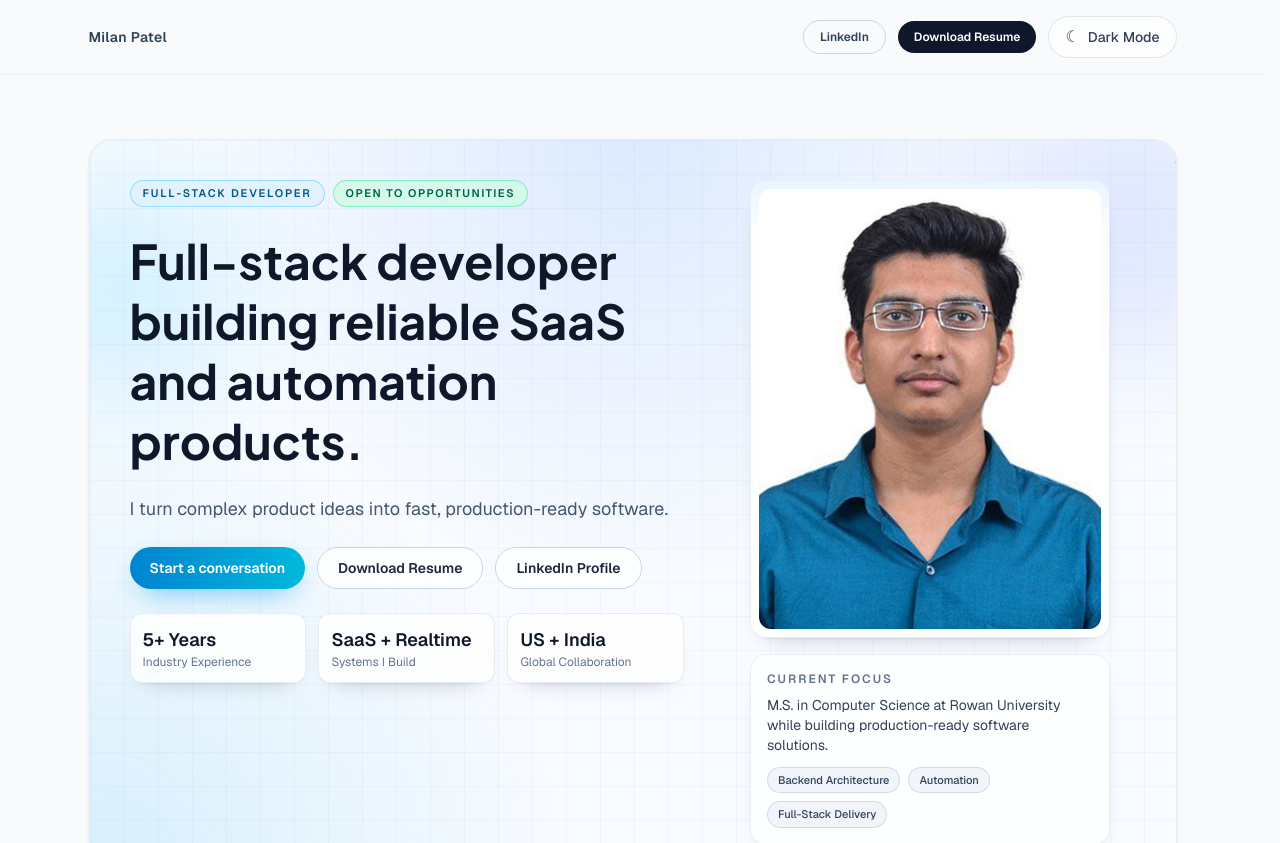
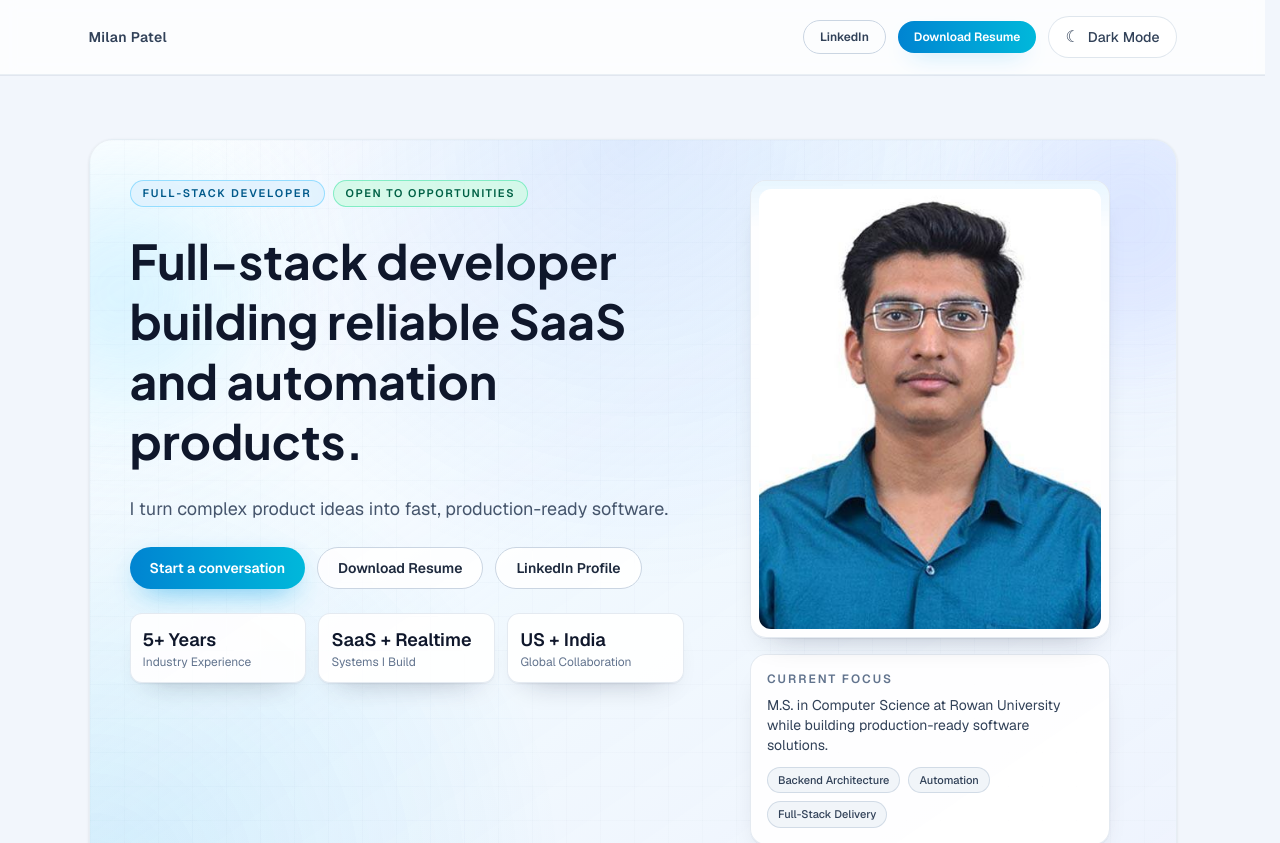
Before and after one commit to milan-48/my-dev-portfolio, a Next.js app: page / in a window 1280 px wide. Shown: the top 843 px of the page. Built offline with nearby package versions, Linux system fonts and the light colour scheme.

Commit message:
Update global styles and enhance homepage layout with improved background gradients and card designs for better visual appeal

```diff
--- a/app/globals.css
+++ b/app/globals.css
@@ -2,8 +2,8 @@
 @custom-variant dark (&:where([data-theme=dark], [data-theme=dark] *));
 
 :root {
-  --background: #f8fafc;
-  --foreground: #0f172a;
+  --background: #f2f6fc;
+  --foreground: #0b1220;
 }
 
 @theme inline {
@@ -22,6 +22,15 @@ body {
   background: var(--background);
   color: var(--foreground);
   font-family: var(--font-geist-sans), Arial, Helvetica, sans-serif;
+}
+
+:root:not([data-theme="dark"]) body {
+  background-image: radial-gradient(circle at top right, rgba(56, 189, 248, 0.1), transparent 38%),
+    radial-gradient(circle at bottom left, rgba(99, 102, 241, 0.08), transparent 34%);
+}
+
+:root[data-theme="dark"] body {
+  background-image: none;
 }
 
 html {
@@ -65,7 +74,7 @@ html {
 
 .card-soft {
   transition: transform 220ms ease, box-shadow 260ms ease, border-color 220ms ease;
-  box-shadow: 0 1px 1px rgba(15, 23, 42, 0.04), 0 12px 24px -18px rgba(15, 23, 42, 0.35);
+  box-shadow: 0 1px 1px rgba(15, 23, 42, 0.06), 0 16px 30px -20px rgba(15, 23, 42, 0.32);
 }
 
 :root[data-theme="dark"] .card-soft {
@@ -75,7 +84,7 @@ html {
 @media (hover: hover) and (pointer: fine) {
   .card-soft:hover {
     transform: translateY(-2px);
-    box-shadow: 0 1px 1px rgba(15, 23, 42, 0.08), 0 20px 36px -20px rgba(15, 23, 42, 0.45);
+    box-shadow: 0 1px 1px rgba(15, 23, 42, 0.1), 0 24px 42px -24px rgba(15, 23, 42, 0.4);
   }
 
   :root[data-theme="dark"] .card-soft:hover {
--- a/app/page.js
+++ b/app/page.js
@@ -143,7 +143,7 @@ const education = [
 export default function Home() {
   return (
     <div className="min-h-screen bg-[var(--background)] text-[var(--foreground)] transition-colors duration-300">
-      <header className="sticky top-0 z-20 border-b border-slate-200/60 bg-[var(--background)]/80 backdrop-blur dark:border-slate-800/80">
+      <header className="sticky top-0 z-20 border-b border-slate-200/70 bg-white/75 shadow-[0_1px_0_rgba(148,163,184,0.18)] backdrop-blur dark:border-slate-800/80 dark:bg-[var(--background)]/80 dark:shadow-none">
         <div className="mx-auto flex w-full max-w-6xl items-center justify-between px-4 py-4 sm:px-6 lg:px-8">
           <a href="#top" className="text-sm font-semibold tracking-wide text-slate-700 dark:text-slate-200">
             Milan Patel
@@ -160,7 +160,7 @@ export default function Home() {
             <a
               href="/Milan-Patel-Resume.pdf"
               download
-              className="hidden rounded-full bg-slate-900 px-4 py-2 text-xs font-semibold text-white transition hover:bg-slate-800 dark:bg-sky-700 dark:hover:bg-sky-600 md:inline-flex"
+              className="hidden rounded-full bg-gradient-to-r from-sky-600 to-cyan-500 px-4 py-2 text-xs font-semibold text-white shadow-[0_10px_24px_-14px_rgba(14,165,233,0.9)] transition hover:-translate-y-0.5 hover:from-sky-500 hover:to-cyan-400 dark:bg-none dark:bg-sky-700 dark:shadow-none dark:hover:bg-sky-600 md:inline-flex"
             >
               Download Resume
             </a>
@@ -170,10 +170,10 @@ export default function Home() {
       </header>
 
       <main id="top" className="mx-auto flex w-full max-w-6xl flex-col gap-14 px-4 py-12 sm:px-6 lg:gap-16 lg:px-8 lg:py-16">
-        <section className="animate-fade-up relative overflow-hidden rounded-3xl border border-slate-200/70 bg-[#f8fbff] p-6 shadow-sm dark:border-slate-800 dark:bg-[#020925] lg:p-10">
+        <section className="animate-fade-up relative overflow-hidden rounded-3xl border border-slate-200/70 bg-gradient-to-br from-white via-sky-50/75 to-indigo-50/70 p-6 shadow-sm dark:border-slate-800 dark:bg-none dark:bg-[#020925] lg:p-10">
           <div className="animate-float pointer-events-none absolute -left-20 top-10 h-56 w-56 rounded-full bg-sky-300/30 blur-3xl dark:bg-violet-700/20" />
           <div className="animate-float pointer-events-none absolute -right-20 -top-12 h-64 w-64 rounded-full bg-indigo-300/30 blur-3xl [animation-delay:350ms] dark:bg-indigo-700/20" />
-          <div className="pointer-events-none absolute inset-0 opacity-60 [background-image:linear-gradient(rgba(148,163,184,0.12)_1px,transparent_1px),linear-gradient(90deg,rgba(148,163,184,0.12)_1px,transparent_1px)] [background-size:34px_34px] dark:opacity-25" />
+          <div className="pointer-events-none absolute inset-0 opacity-35 [background-image:linear-gradient(rgba(148,163,184,0.12)_1px,transparent_1px),linear-gradient(90deg,rgba(148,163,184,0.12)_1px,transparent_1px)] [background-size:34px_34px] dark:opacity-25" />
           <div className="pointer-events-none absolute inset-0 bg-[radial-gradient(circle_at_top,rgba(59,130,246,0.14),transparent_48%),radial-gradient(circle_at_bottom_left,rgba(14,165,233,0.14),transparent_36%)] dark:bg-[radial-gradient(circle_at_top,rgba(139,92,246,0.2),transparent_50%),radial-gradient(circle_at_bottom_left,rgba(56,189,248,0.16),transparent_40%)]" />
 
           <div className="relative grid items-start gap-10 lg:grid-cols-[1.35fr_1fr]">
@@ -199,7 +199,7 @@ export default function Home() {
               <div className="flex flex-wrap gap-3">
                 <a
                   href="mailto:mp890520@gmail.com"
-                  className="inline-flex items-center rounded-full bg-gradient-to-r from-sky-600 to-cyan-500 px-5 py-2.5 text-sm font-semibold text-white shadow-[0_10px_30px_-12px_rgba(14,165,233,0.9)] transition hover:-translate-y-0.5 hover:from-sky-500 hover:to-cyan-400"
+                  className="inline-flex items-center rounded-full bg-gradient-to-r from-sky-600 to-cyan-500 px-5 py-2.5 text-sm font-semibold text-white shadow-[0_10px_30px_-12px_rgba(14,165,233,0.9)] transition hover:-translate-y-0.5 hover:from-sky-500 hover:to-cyan-400 dark:bg-none dark:bg-sky-700 dark:shadow-none dark:hover:bg-sky-600"
                 >
                   Start a conversation
                 </a>
@@ -221,15 +221,15 @@ export default function Home() {
               </div>
 
               <div className="grid gap-3 sm:grid-cols-3">
-                <div className="card-soft rounded-xl border border-slate-200/80 bg-white/80 p-3 dark:border-slate-700 dark:bg-slate-800/65">
+                <div className="card-soft rounded-xl border border-slate-200/90 bg-white/92 p-3 dark:border-slate-700 dark:bg-slate-800/65">
                   <p className="text-lg font-semibold text-slate-900 dark:text-slate-100">5+ Years</p>
                   <p className="text-xs text-slate-500 dark:text-slate-400">Industry Experience</p>
                 </div>
-                <div className="card-soft rounded-xl border border-slate-200/80 bg-white/80 p-3 dark:border-slate-700 dark:bg-slate-800/65">
+                <div className="card-soft rounded-xl border border-slate-200/90 bg-white/92 p-3 dark:border-slate-700 dark:bg-slate-800/65">
                   <p className="text-lg font-semibold text-slate-900 dark:text-slate-100">SaaS + Realtime</p>
                   <p className="text-xs text-slate-500 dark:text-slate-400">Systems I Build</p>
                 </div>
-                <div className="card-soft rounded-xl border border-slate-200/80 bg-white/80 p-3 dark:border-slate-700 dark:bg-slate-800/65">
+                <div className="card-soft rounded-xl border border-slate-200/90 bg-white/92 p-3 dark:border-slate-700 dark:bg-slate-800/65">
                   <p className="text-lg font-semibold text-slate-900 dark:text-slate-100">US + India</p>
                   <p className="text-xs text-slate-500 dark:text-slate-400">Global Collaboration</p>
                 </div>
@@ -237,7 +237,7 @@ export default function Home() {
             </div>
 
             <div className="mx-auto w-full max-w-[360px] space-y-4">
-              <div className="card-soft relative overflow-hidden rounded-2xl border border-slate-200/70 bg-white/85 p-2 dark:border-slate-700 dark:bg-slate-900/70">
+              <div className="card-soft relative overflow-hidden rounded-2xl border border-slate-200/90 bg-white/95 p-2 dark:border-slate-700 dark:bg-slate-900/70">
                 <div className="pointer-events-none absolute inset-x-0 top-0 h-12 bg-gradient-to-b from-sky-100/70 to-transparent dark:from-sky-900/30" />
                 <Image
                   src="/profile-photo.png"
@@ -248,7 +248,7 @@ export default function Home() {
                   priority
                 />
               </div>
-              <div className="card-soft rounded-2xl border border-slate-200/70 bg-white/85 p-4 dark:border-slate-700 dark:bg-slate-900/70">
+              <div className="card-soft rounded-2xl border border-slate-200/90 bg-white/95 p-4 dark:border-slate-700 dark:bg-slate-900/70">
                 <p className="text-xs font-semibold uppercase tracking-[0.16em] text-slate-500 dark:text-slate-400">Current Focus</p>
                 <p className="mt-2 text-sm text-slate-700 dark:text-slate-200">
                   M.S. in Computer Science at Rowan University while building production-ready software solutions.
```
